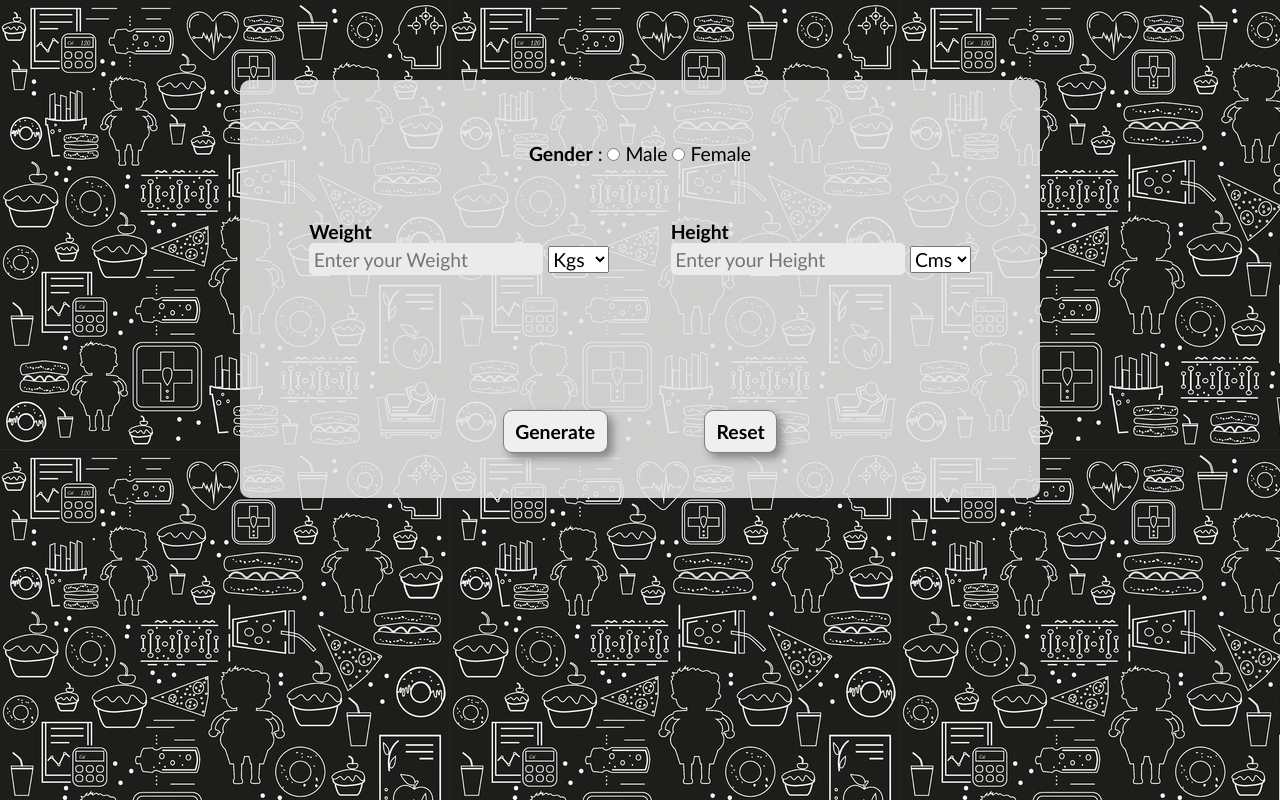
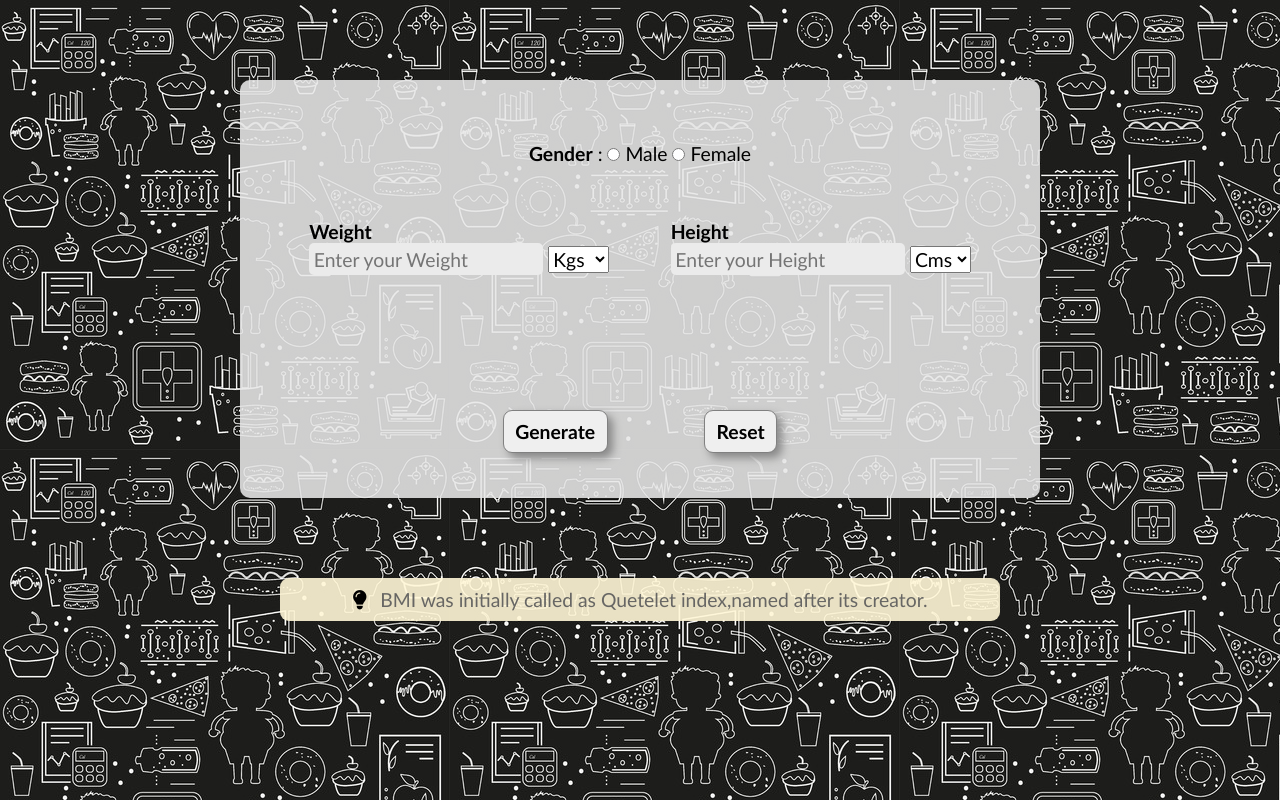
Before and after one commit to Kunal-Rajp00t/BMIFinder, a plain HTML site: page index.html in a window 1280 px wide. Drawn offline with Linux system fonts and the light colour scheme.

Commit message:
New Feature: Random Facts
Added a new feature that displays a random fact about he related topic, this will enhance the user experience.

```diff
--- a/app.js
+++ b/app.js
@@ -7,6 +7,17 @@ const reset = document.querySelector("#reset");
 
 let result = document.querySelector(".display");
 let displayMsg = document.querySelector("#ex-msg");
+
+let facts_area=document.querySelector(".facts span");
+let facts=["Aim for a BMI between 18.5-24.9 for optimal health.","Focus on habits, not only BMI number."," Health is holistic, BMI is just one factor."," Health is about balance not just BMI."," Obesity rate are 3x since 1975, worldwide."," Higher BMI is linked to higher rates of depression and mental health.","The concept of BMI is introduced by Belgain Mathematician & statistician Adolphe Quetelet.","BMI index was first used in early 19th century 1832.","BMI was initially called as Quetelet index,named after its creator."]
+let size=facts.length;
+// console.log(size);
+let prev=-1
+let rand=Math.floor(Math.random() * 9);
+if(rand!=prev){
+    facts_area.innerHTML=facts[rand];
+    prev=rand;
+}
 
 reset.addEventListener("click", () => {
     result.classList.add("hidden");
@@ -49,7 +60,7 @@ submit.addEventListener("click", () => {
         bmi = weightVal / (heightVal * heightVal);
         if (isNaN(bmi)) bmi = "InValid";
         bmi = bmi.toFixed(2);
-        result.innerHTML = `<span>Your BMI is: </span> ${bmi}`;
+        result.innerHTML = `<span>Your BMI is: </span> <b>${bmi}</b>`;
 
         if (result.innerText === "Infinity") {
             result.innerHTML = '<span>Invalid/Empty Input</span>';
--- a/index.html
+++ b/index.html
@@ -6,6 +6,9 @@
     <meta name="viewport" content="width=device-width, initial-scale=1.0">
     <title>BMI-Finder</title>
     <link rel="stylesheet" href="style.css">
+    <link rel="stylesheet" href="https://cdnjs.cloudflare.com/ajax/libs/font-awesome/6.5.1/css/all.min.css"
+    integrity="sha512-DTOQO9RWCH3ppGqcWaEA1BIZOC6xxalwEsw9c2QQeAIftl+Vegovlnee1c9QX4TctnWMn13TZye+giMm8e2LwA=="
+    crossorigin="anonymous" referrerpolicy="no-referrer" />
 </head>
 
 <body>
@@ -46,6 +49,12 @@
         </div>
     </div>
 
+    <div class="facts">
+        <!-- 💡 -->
+        <i class="fa-solid fa-lightbulb"></i>
+        <span></span>
+    </div>
+
     <script src="app.js"></script>
 </body>
 
--- a/style.css
+++ b/style.css
@@ -7,11 +7,11 @@
 }
 
 body {
-    display: flex;
+    display: grid;
+    justify-items: center;
     margin-top: 10vh;
     justify-content: center;
     background-image: url("background.jpg");
-
 }
 
 .main {
@@ -96,3 +96,18 @@ button:hover {
     box-shadow: 2px 2px 4px #888888;
     cursor: pointer;
 }
+
+.facts{
+    font-size: medium;
+    background-color: #fff7d6e6;
+    margin: 10vh 5vw;
+    padding: 10px 5px;
+    width: 90%;
+    text-align: center;
+    border-radius: 9px;
+}
+.facts span{
+    color: #5c5c5ced;
+    font-weight: 550;
+    margin-left: 9px;
+}
```
